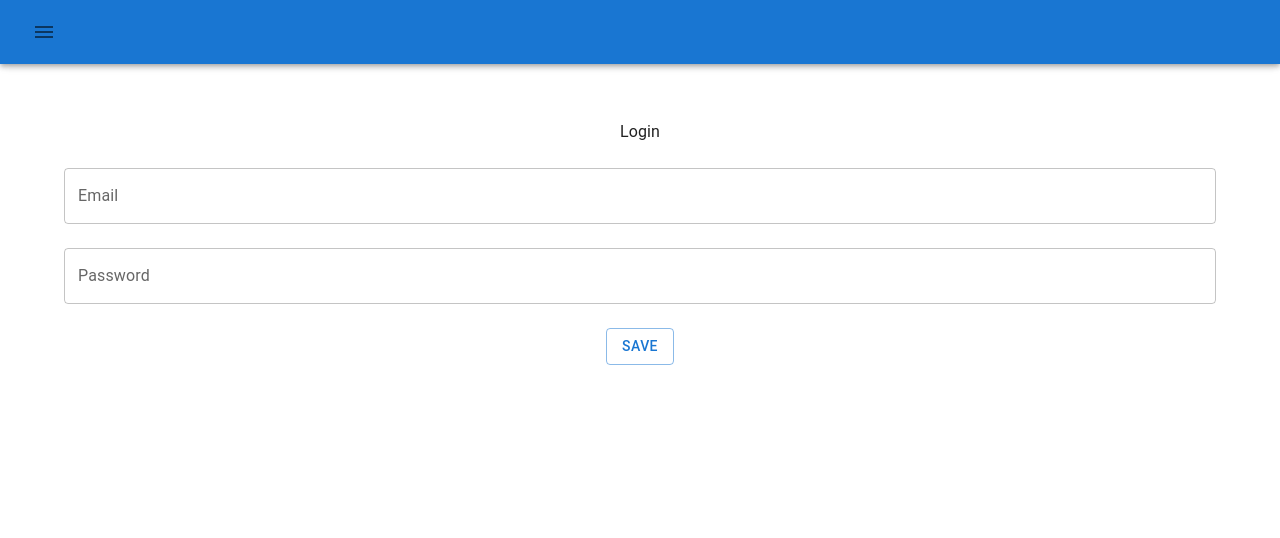
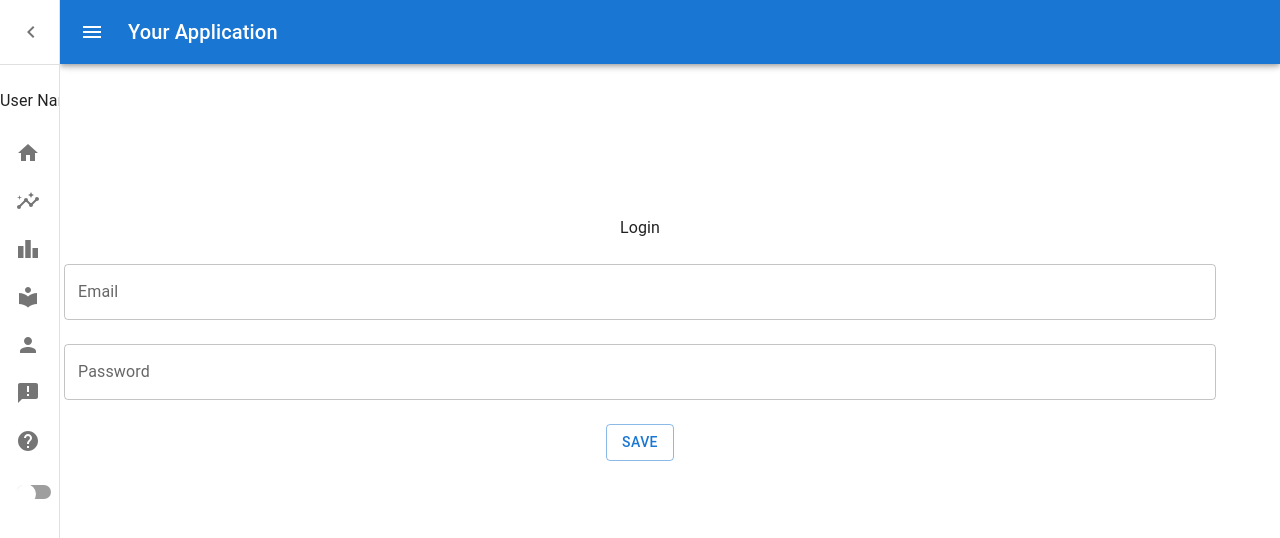
Before and after one commit to DeftVision/deftplatform, a React (Create React App) app in the folder frontend/: page /login in a window 1280 px wide. Shown: the top 538 px of the page. Built offline with nearby package versions, Linux system fonts and the light colour scheme.

Commit message:
generic form structure

```diff
--- a/frontend/src/App.js
+++ b/frontend/src/App.js
@@ -1,6 +1,6 @@
 import './App.css';
 import cookies from 'js-cookie';
-import {Box, Container, CssBaseline} from "@mui/material";
+import {Box, Container, CssBaseline, Toolbar} from "@mui/material";
 import {createTheme, ThemeProvider} from "@mui/material/styles";
 import {Navigate, Route, Routes} from 'react-router-dom';
 import {Administration} from './administration/index';
@@ -16,24 +16,8 @@ import {UserForm, Users} from './users/index';
 import Error from './pages/Error';
 import {useEffect, useState} from "react";
 import {useNotification} from "./components/NotificationContext";
+import { lightTheme, darkTheme } from "./components/theme";
 
-export const lightTheme = createTheme({
-    palette: {
-        mode: 'light',
-    },
-    typography: {
-        fontWeightBold: 700, // Define fontWeightBold
-    },
-});
-
-export const darkTheme = createTheme({
-    palette: {
-        mode: 'dark',
-    },
-    typography: {
-        fontWeightBold: 700, // Define fontWeightBold
-    },
-});
 
 function App() {
     const [theme, setTheme] = useState('light');
@@ -48,7 +32,7 @@ function App() {
     useEffect(() => {
         const savedTheme = localStorage.getItem('theme') || 'light';
         setTheme(savedTheme);
-    }, []);
+    }, [theme]);
 
     useEffect(() => {
         localStorage.setItem('theme', theme);
@@ -81,7 +65,9 @@ function App() {
             <UserContext.Provider value={{user, setUser}}>
 
                 <NavDrawer toggleTheme={toggleTheme} theme={theme}/>
-                <Container sx={{marginTop: 15}}>
+                <Box sx={{display: 'flex', flexDirection: 'column', minHeight: '100vh', marginTop: 5}}>
+                <Toolbar />
+                <Container sx={{ flexGrow: 1}}>
                     <Box>
                         <div className="App">
                             <Routes>
@@ -121,6 +107,7 @@ function App() {
                         </div>
                     </Box>
                 </Container>
+                </Box>
             </UserContext.Provider>
         </ThemeProvider>
     )
--- a/frontend/src/components/NavDrawer.js
+++ b/frontend/src/components/NavDrawer.js
@@ -1,7 +1,6 @@
 import {
     AppBar,
     Box,
-    Button,
     CssBaseline,
     Divider,
     Drawer,
@@ -33,23 +32,52 @@ import {
     WbSunny
 } from '@mui/icons-material';
 import LogoutIcon from '@mui/icons-material/Logout';
-import {useState, useContext} from 'react';
+import { useState, useContext } from 'react';
 import UserContext from '../components/UserContext';
-import {Link} from 'react-router-dom';
+import { Link } from 'react-router-dom';
 import cookies from "js-cookie";
 
 const drawerWidth = 240;
+const miniDrawerWidth = 60;
+
+const Main = styled('main', { shouldForwardProp: (prop) => prop !== 'open' })(
+    ({ theme, open }) => ({
+        flexGrow: 1,
+        padding: theme.spacing(3),
+        transition: theme.transitions.create('margin', {
+            easing: theme.transitions.easing.sharp,
+            duration: theme.transitions.duration.leavingScreen,
+        }),
+        marginLeft: `-${miniDrawerWidth}px`,
+        ...(open && {
+            transition: theme.transitions.create('margin', {
+                easing: theme.transitions.easing.easeOut,
+                duration: theme.transitions.duration.enteringScreen,
+            }),
+            marginLeft: 0,
+        }),
+    }),
+);
+
 const DrawerHeader = styled('div')(({ theme }) => ({
     display: 'flex',
-}))
+    alignItems: 'center',
+    padding: theme.spacing(0, 1),
+    ...theme.mixins.toolbar,
+    justifyContent: 'flex-end',
+}));
 
-export default function NavDrawer({toggleTheme, theme}) {
+export default function NavDrawer({ toggleTheme, theme }) {
     const [open, setOpen] = useState(false);
-    const {user, setUser} = useContext(UserContext);
+    const { user, setUser } = useContext(UserContext);
 
-    const toggleDrawer = (newOpen) => () => {
-        setOpen(newOpen);
-    }
+    const handleDrawerOpen = () => {
+        setOpen(true);
+    };
+
+    const handleDrawerClose = () => {
+        setOpen(false);
+    };
 
     function logout() {
         setUser(null);
@@ -57,125 +85,155 @@ export default function NavDrawer({toggleTheme, theme}) {
     }
 
     return (
-        <Box sx={{display: 'flex'}}>
+        <Box sx={{ display: 'flex' }}>
             <CssBaseline />
-            <AppBar position="fixed" open={open}>
+            <AppBar
+                position="fixed"
+                sx={{
+                    zIndex: (theme) => theme.zIndex.drawer,
+                    transition: (theme) => theme.transitions.create(['width', 'margin'], {
+                        easing: theme.transitions.easing.sharp,
+                        duration: theme.transitions.duration.leavingScreen,
+                    }),
+                    marginLeft: open ? drawerWidth : miniDrawerWidth,
+                    width: `calc(100% - ${open ? drawerWidth : miniDrawerWidth}px)`
+                }}
+            >
                 <Toolbar>
                     <IconButton
-                        onClick={toggleDrawer(true)}
-                        sx={{
-                            marginRight: 5,
-                            ...(open && { display: 'none'})
-                        }}
+                        edge="start"
+                        color="inherit"
+                        aria-label="menu"
+                        onClick={handleDrawerOpen}
+                        sx={{ marginRight: 2, ...(open && { display: 'none' }) }}
                     >
-                        <Menu/>
+                        <Menu />
                     </IconButton>
+                    <Typography variant="h6" noWrap component="div">Your Application</Typography>
                 </Toolbar>
             </AppBar>
 
             <Drawer
+                variant="permanent"
+                sx={{
+                    width: open ? drawerWidth : miniDrawerWidth,
+                    flexShrink: 0,
+                    whiteSpace: 'nowrap',
+                    boxSizing: 'border-box',
+                    '& .MuiDrawer-paper': {
+                        width: open ? drawerWidth : miniDrawerWidth,
+                        transition: (theme) => theme.transitions.create('width', {
+                            easing: theme.transitions.easing.sharp,
+                            duration: theme.transitions.duration.enteringScreen,
+                        }),
+                        overflowX: 'hidden',
+                    },
+                }}
                 open={open}
-                onClose={toggleDrawer(false)}
             >
-                <List sx={{alignItems: 'center'}}>
-                <Typography sx={{textAlign: 'center', marginTop: 2, marginBottom: 2}}>User Name</Typography>
+                <DrawerHeader>
+                    <IconButton onClick={handleDrawerClose}>
+                        {theme.direction === 'ltr' ? <ChevronRight /> : <ChevronLeft />}
+                    </IconButton>
+                </DrawerHeader>
                 <Divider />
-
-
+                <List>
+                    <Typography sx={{ textAlign: 'center', marginTop: 2, marginBottom: 2 }}>{user?.name || 'User Name'}</Typography>
                     <ListItem disablePadding>
                         <ListItemButton component={Link} to="/">
                             <ListItemIcon>
-                                <Home/>
+                                <Home />
                             </ListItemIcon>
-                            <ListItemText primary="Home"/>
+                            <ListItemText primary="Home" />
                         </ListItemButton>
                     </ListItem>
                     <ListItem disablePadding>
                         <ListItemButton component={Link} to="/dashboard">
                             <ListItemIcon>
-                                <Insights/>
+                                <Insights />
                             </ListItemIcon>
-                            <ListItemText primary="Dashboard"/>
+                            <ListItemText primary="Dashboard" />
                         </ListItemButton>
                     </ListItem>
                     <ListItem disablePadding>
                         <ListItemButton component={Link} to="/evaluations">
                             <ListItemIcon>
-                                <Leaderboard/>
+                                <Leaderboard />
                             </ListItemIcon>
-                            <ListItemText primary="Evaluation"/>
+                            <ListItemText primary="Evaluation" />
                         </ListItemButton>
                     </ListItem>
                     <ListItem disablePadding>
                         <ListItemButton component={Link} to="/documents">
                             <ListItemIcon>
-                                <LocalLibrary/>
+                                <LocalLibrary />
                             </ListItemIcon>
-                            <ListItemText primary="Documents"/>
+                            <ListItemText primary="Documents" />
                         </ListItemButton>
                     </ListItem>
                     <ListItem disablePadding>
                         <ListItemButton component={Link} to="/users">
                             <ListItemIcon>
-                                <Person/>
+                                <Person />
                             </ListItemIcon>
-                            <ListItemText primary="Users"/>
+                            <ListItemText primary="Users" />
                         </ListItemButton>
                     </ListItem>
                     <ListItem disablePadding>
                         <ListItemButton component={Link} to="/announcements">
                             <ListItemIcon>
-                                <Announcement/>
+                                <Announcement />
                             </ListItemIcon>
-                            <ListItemText primary="Announcements"/>
+                            <ListItemText primary="Announcements" />
                         </ListItemButton>
                     </ListItem>
                     <ListItem disablePadding>
                         <ListItemButton component={Link} to="/tickets">
                             <ListItemIcon>
-                                <Help/>
+                                <Help />
                             </ListItemIcon>
-                            <ListItemText primary="Support"/>
+                            <ListItemText primary="Support" />
                         </ListItemButton>
                     </ListItem>
-
                     {user && user.role === 'Admin' && (
                         <ListItem disablePadding>
                             <ListItemButton component={Link} to="/admin">
                                 <ListItemIcon>
                                     <ShieldRounded />
                                 </ListItemIcon>
-                            <ListItemText primary="Administration"/>
+                                <ListItemText primary="Administration" />
                             </ListItemButton>
                         </ListItem>
                     )}
-
-                    {user &&
+                    {user && (
                         <ListItem disablePadding>
                             <ListItemButton component={Link} onClick={logout}>
                                 <ListItemIcon>
                                     <LogoutIcon />
                                 </ListItemIcon>
-                            <ListItemText primary="Logout"/>
+                                <ListItemText primary="Logout" />
                             </ListItemButton>
-                    </ListItem>}
+                        </ListItem>
+                    )}
                     <ListItem>
                         <FormControlLabel
-                            control={<Switch
+                            control={
+                                <Switch
                                     checked={theme === 'dark'}
                                     onChange={toggleTheme}
-                                icon={<Brightness1/>}
-                                checkedIcon={<WbSunny/>}
-                            />}
-                            label=""
+                                    icon={<Brightness1 />}
+                                    checkedIcon={<WbSunny />}
                                 />
-                        <ListItemText primary="Mode"/>
-
+                            }
+                            label="Mode"
+                        />
                     </ListItem>
                 </List>
-
             </Drawer>
-
+            <Main open={open}>
+                <DrawerHeader />
+                {/* Rest of your content */}
+            </Main>
         </Box>
     );
 };
--- /dev/null
+++ b/frontend/src/components/theme.js
@@ -0,0 +1,42 @@
+import {createTheme} from "@mui/material/styles";
+
+
+export const lightTheme = createTheme({
+    palette: {
+        mode: 'light',
+        primary: {
+            main: '#1976d2',
+        },
+        secondary: {
+            main: '#dc004e',
+        },
+    },
+    typography: {
+        fontWeightBold: 700,
+    }
+});
+
+
+
+export const darkTheme = createTheme({
+    palette: {
+        mode: 'dark',
+        primary: {
+            main: '#bb86fc',
+        },
+        secondary: {
+            main: '#03dac6',
+        },
+        background: {
+            default: '#121212',
+            paper: '#1d1d1d',
+        },
+        text: {
+            primary: '#ffffff',
+            secondary: '#aaaaaa'
+        },
+    },
+    typography: {
+        fontWeightBold: 700,
+    }
+});
```
Also changed, not shown: frontend/src/components/GenericFormStructure.js (added, +19 -0 lines), frontend/src/components/TestComponent.js (added, +19 -0 lines). Lines whose indentation alone changed are shown as unchanged.
